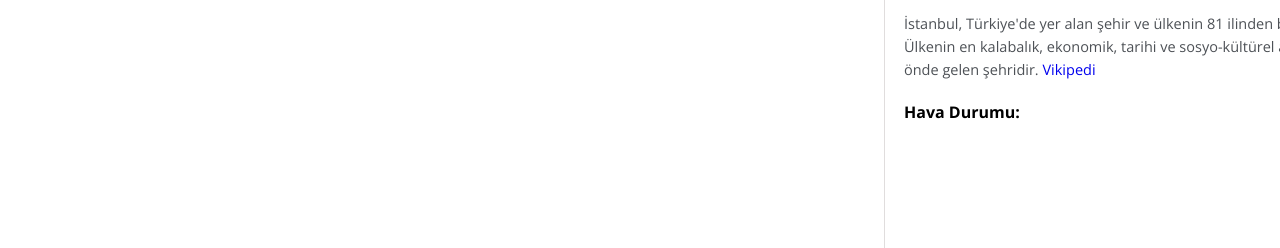
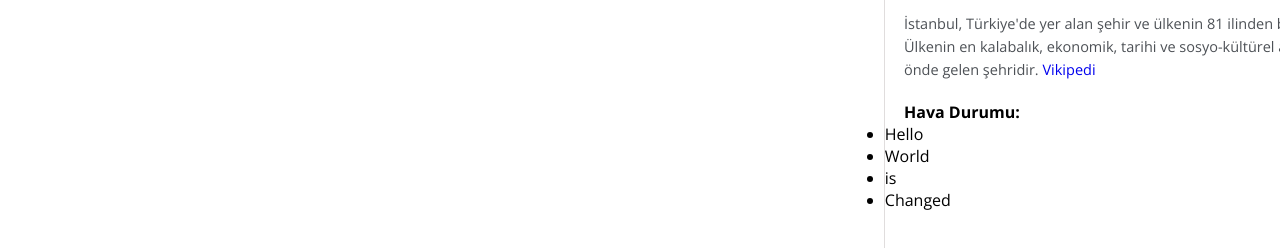
Before and after one commit to osmancankucuk/Chrome, a plain HTML site: page index.html in a window 1280 px wide. Shown: the part 448-696 px from the top of the page. Drawn offline with nearby package versions, Linux system fonts and the light colour scheme.

Commit message:
unordered list adding page

```diff
--- a/index.html
+++ b/index.html
@@ -114,6 +114,12 @@
             ><strong>Hava Durumu:</strong>
           </a>
         </div>
+        <ul>
+          <li>Hello</li>
+          <li>World</li>
+          <li>is</li>
+          <li>Changed</li>
+        </ul>
       </div>
     </section>
   </body>
```
